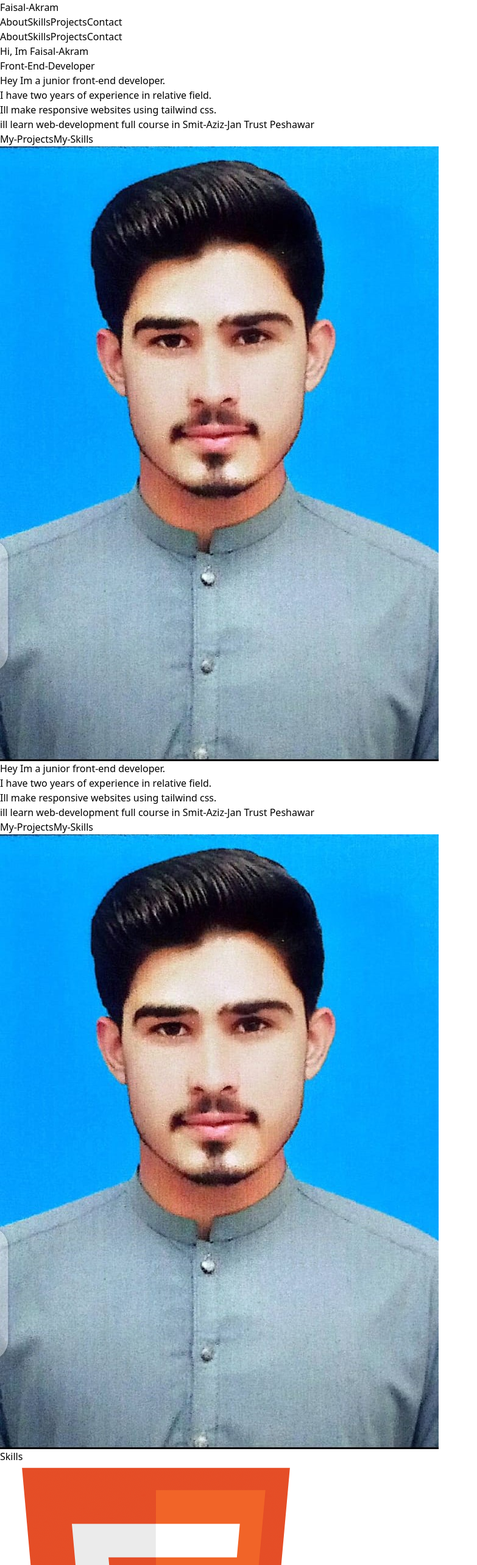
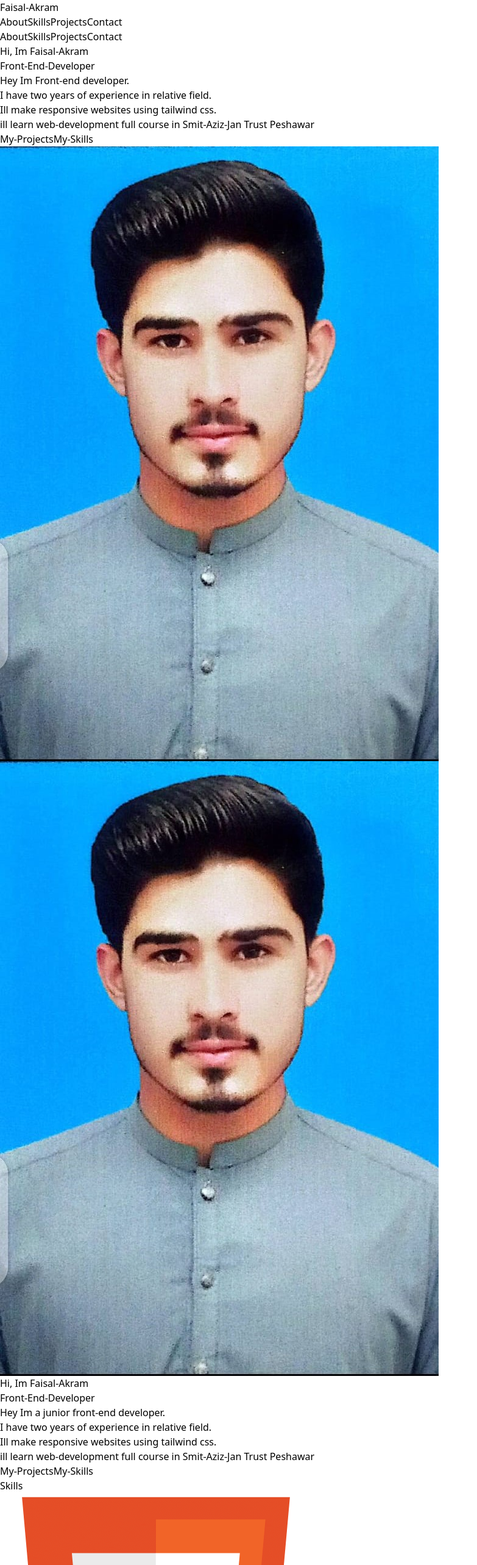
Before and after one commit to Faisal-akra/react-web, a React (Vite) app: page / in a window 1280 px wide. Shown: the top 2566 px of the page at 61% size, without its empty margins (0-783 px from the left). Built offline with nearby package versions, Linux system fonts and the light colour scheme.

Commit message:
about image set

```diff
--- a/index.html
+++ b/index.html
@@ -1,5 +1,5 @@
 <!doctype html>
-<html lang="en">
+<html lang="en" class="scroll-smooth">
   <head>
     <meta charset="UTF-8" />
     <link rel="icon" type="image/svg+xml" href="/vite.svg" />
--- a/src/components/About.jsx
+++ b/src/components/About.jsx
@@ -4,33 +4,37 @@ function About() {
   return (
     <>
       <div id="about" className=" p-3">
-        <div className="flex justify-center flex-col content-center text-center  p-3 mt-20">
-          <h1  className="font-extrabold font-sans">Hi, Im Faisal-Akram</h1>
+        <div className="hidden md:flex justify-center flex-col content-center text-center  p-3 mt-20">
+          <h1 className="font-extrabold font-sans">Hi, Im Faisal-Akram</h1>
           <h2 className="font-semibold font-mono">Front-End-Developer</h2>
         </div>
 
-        <div className=" hidden sm:flex justify-evenly  p-3">
-
+        <div className="hidden  md:flex justify-evenly  p-3">
           <div className="  flex flex-col text-center justify-center  ">
             <h1>
-              Hey Im a junior front-end developer. <br /> I have two years of experience in relative field. <br /> Ill make responsive websites using  tailwind css. <br />
-              ill learn web-development full course in Smit-Aziz-Jan Trust Peshawar
+              Hey Im Front-end developer. <br /> I have two years of experience
+              in relative field. <br /> Ill make responsive websites using
+              tailwind css. <br />
+              ill learn web-development full course in Smit-Aziz-Jan Trust
+              Peshawar
             </h1>
 
             <div className="flex justify-center gap-5 mt-8 ">
-            <button className="border border-black rounded-md p-1 hover:bg-red-500 hover:text-white "><a href="#projects">My-Projects</a></button>
-            <button className="border border-black rounded-md p-1 hover:bg-red-500 hover:text-white"><a href="#skill">My-Skills</a></button>
-
+              <button className="border border-black rounded-md p-1 hover:bg-red-500 hover:text-white ">
+                <a href="#projects">My-Projects</a>
+              </button>
+              <button className="border border-black rounded-md p-1 hover:bg-red-500 hover:text-white">
+                <a href="#skill">My-Skills</a>
+              </button>
             </div>
-
           </div>
 
           <div className="  ">
-            <img src={profile}  className="h-96 w-96 rounded-full" />
+            <img src={profile} className="h-96 w-96 rounded-full" />
+          </div>
         </div>
 
 
-        </div>
 
 
 
@@ -42,28 +46,46 @@ function About() {
 
         {/* This is for mobile */}
 
-        <div className="sm:hidden flex justify-evenly   p-3">
+        {/* <div className="sm:hidden flex justify-evenly   p-3"> */}
 
-<div className="  flex flex-col text-center justify-center  ">
+
+
+          <div className=" sm:hidden flex flex-col text-center justify-center  ">
+
+
+          <div className="flex justify-center mt-5  ">
+            <img src={profile} className="h-36 w-36 rounded-full" />
+          </div>
+
+          <div className="  flex justify-center flex-col content-center text-center  p-3 mt-3">
+          <h1 className="font-extrabold font-sans">Hi, Im Faisal-Akram</h1>
+          <h2 className="font-semibold font-mono">Front-End-Developer</h2>
+        </div>
+
+
+            <div>
             <h1>
-    Hey Im a junior front-end developer. <br /> I have two years of experience in relative field. <br /> Ill make responsive websites using  tailwind css. <br />
-    ill learn web-development full course in Smit-Aziz-Jan Trust Peshawar
+              Hey Im a junior front-end developer. <br /> I have two years of
+              experience in relative field. <br /> Ill make responsive websites
+              using tailwind css. <br />
+              ill learn web-development full course in Smit-Aziz-Jan Trust
+              Peshawar
             </h1>
+            </div>
 
             <div className="flex justify-center gap-5 mt-8">
-  <button className="border border-black rounded-md p-1">My-Projects</button>
-  <button className="border border-black rounded-md p-1">My-Skills</button>
+              <button className="border border-black rounded-md p-1">
+                My-Projects
+              </button>
+              <button className="border border-black rounded-md p-1">
+                My-Skills
+              </button>
             </div>
-
-</div>
-
-<div className="  ">
-  <img src={profile}  className="h-36 w-36 rounded-full" />
           </div>
 
 
         </div>
-      </div>
+      {/* </div> */}
     </>
   );
 }
--- a/src/components/Navbar.jsx
+++ b/src/components/Navbar.jsx
@@ -1,6 +1,6 @@
 function Navbar() {
   return (
-    <div className="">
+    <div className=" ">
     <div className="flex flex-col  sm:flex-row justify-between bg-blue-200  w-full p-5  ">
 
       <div className="">
```
Lines whose indentation alone changed are shown as unchanged.
